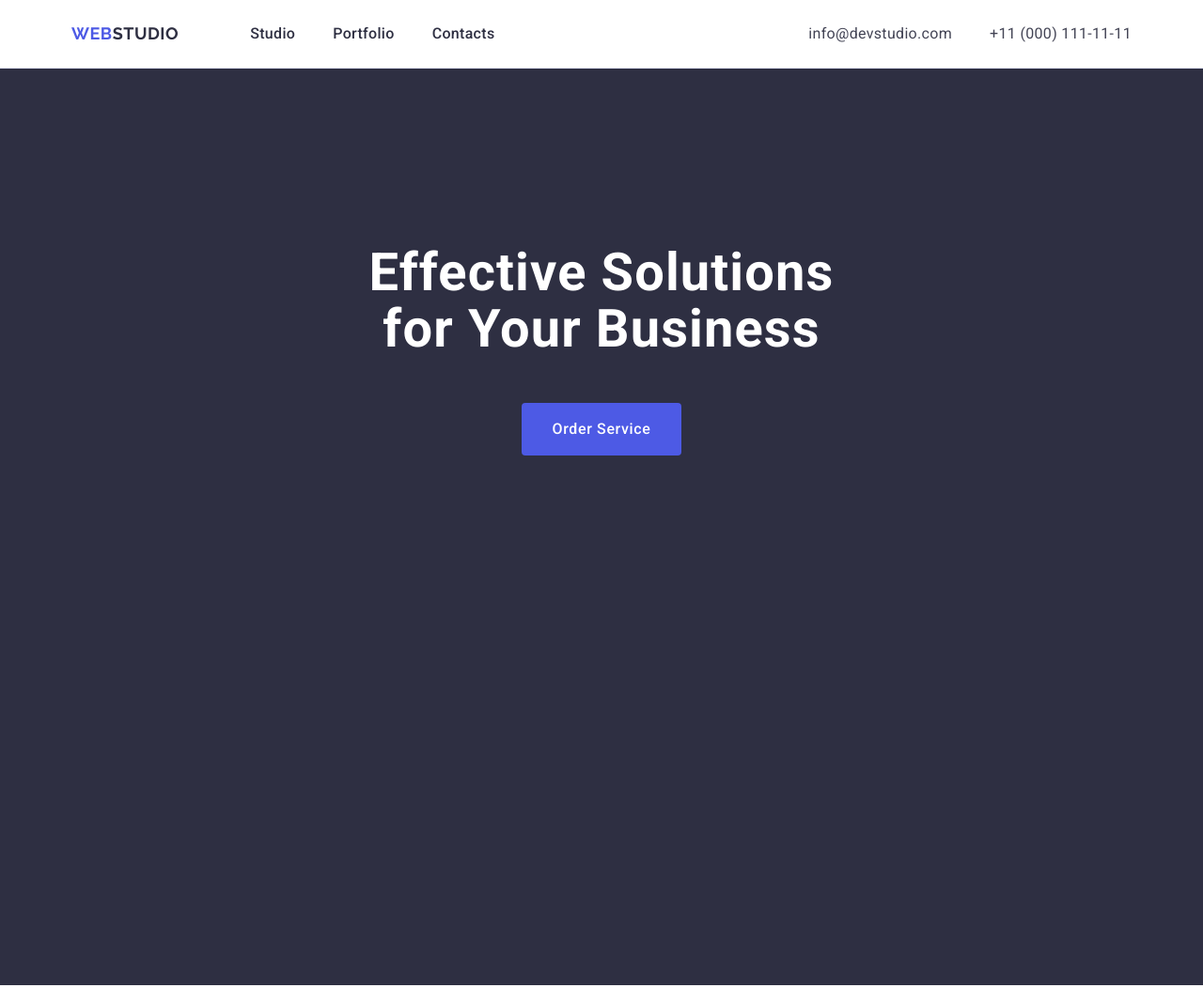
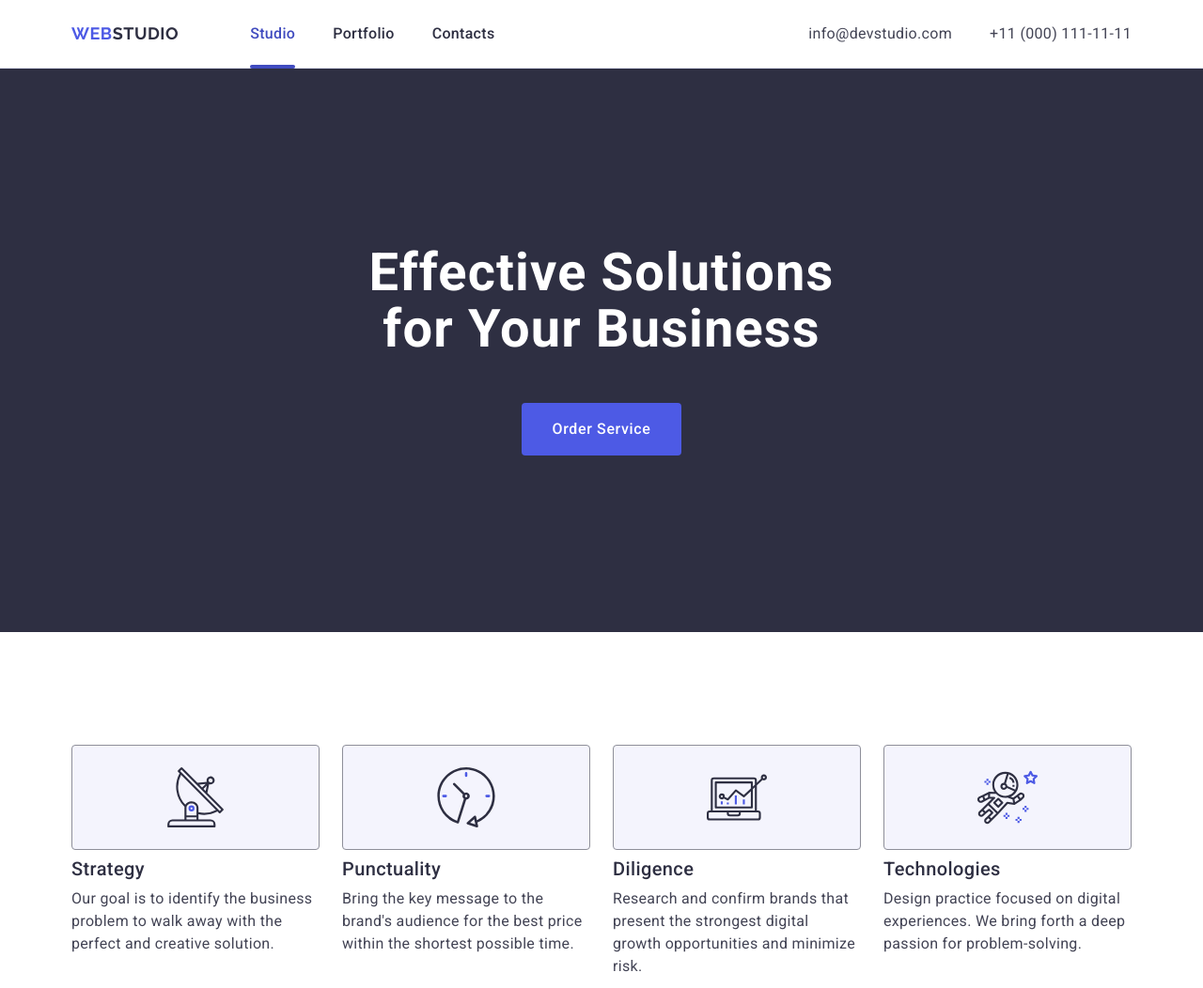
Before and after one commit to olenastepanovych/goit-markup-hw-04, a plain HTML site: page index.html in a window 1280 px wide. Shown: the top 1052 px of the page at 94% size. Drawn offline with nearby package versions, Linux system fonts and the light colour scheme.

Commit message:
first commit

```diff
--- a/css/styles.css
+++ b/css/styles.css
@@ -39,6 +39,8 @@ img {
 
 .header-page {
     border-bottom: 1px solid #e7e9fc;
+    box-shadow: 0 1px 6px 0 rgba(46, 47, 66, 0.08),
+    0 1px 1px 0 rgba(46, 47, 66, 0.16), 0 2px 1px 0 rgba(46, 47, 66, 0.08);
 }
 
 .header-container {
@@ -85,6 +87,22 @@ font-size: 16px;
 line-height: 1.5;
 letter-spacing: 0.02em;
 color: #2e2f42;
+transition: color 250ms cubic-bezier(0.4, 0, 0.2, 1);
+}
+
+.nav-link.current {
+    position: relative;
+}
+
+.nav-link.current::after {
+    content: '';
+    position: absolute;
+    left: 0;
+    bottom: -1px;
+    width: 100%;
+    height: 4px;
+    border-radius: 2px;
+    background-color: #404bbf;
 }
 
 .contacts {
@@ -105,12 +123,14 @@ font-size: 16px;
 line-height: 1.5;
 letter-spacing: 0.02em;
 color: #434455;
+transition: color 250ms cubic-bezier(0.4, 0, 0.2, 1);
 }
 
 .nav-link:hover,
 .nav-link:focus,
 .contacts-link:hover,
-.contacts-link:focus {
+.contacts-link:focus,
+.nav-link.current {
     color: #404bbf;
 }
 
@@ -123,9 +143,6 @@ color: #434455;
 .hero-container {
     display: block;
     align-items: center;
-    width: 1440px;
-    height: 600px;
-
 }
 
 .main-container-text {
@@ -205,6 +222,18 @@ margin-right: auto;
     display: flex; */
     /* flex-wrap: wrap; */
     flex-basis: calc((100% - 72px) / 4);
+}
+
+.icon {
+    display: flex;
+    align-items: center;
+    justify-content: center;
+    height: 112px;
+    background-color: #f4f4fd;
+    border-radius: 4px;
+    border: 1px solid #8e8f99;
+    width: 264px;
+    margin-bottom: 8px;
 }
 
 .subtitle-servis {
--- a/index.html
+++ b/index.html
@@ -20,7 +20,7 @@
       <nav class="header-nav">
         <a class="logo header-logo" href="./index.html">Web<span class="logo-part">Studio</span></a>
         <ul class="nav-list">
-          <li class="nav-item"><a class="nav-link" href="./index.html">Studio</a></li>
+          <li class="nav-item"><a class="nav-link current" href="./index.html">Studio</a></li>
           <li class="nav-item"><a class="nav-link" href="">Portfolio</a></li>
           <li class="nav-item"><a class="nav-link" href="">Contacts</a></li>
         </ul>
@@ -47,19 +47,39 @@
           <h2 class="visually-hidden">Servis</h2>
           <ul class="main-servis-list">
             <li class="main-servis-item">
+              <div class="icon">
+                <svg width="64" height="64">
+                  <use href="./images/icons.svg#icon-antenna"></use>
+                </svg>
+              </div>
                 <h3 class="subtitle-servis">Strategy</h3>
                 <p class="main-servis-text" >Our goal is to identify the business
                     problem to walk away with the perfect and creative solution.</p>
             </li>
             <li class="main-servis-item">
+              <div class="icon">
+                <svg width="64" height="64">
+                <use href="./images/icons.svg#icon-clock"></use>
+              </svg>
+            </div>
                 <h3 class="subtitle-servis">Punctuality</h3>
                 <p class="main-servis-text">Bring the key message to the brand's audience for the best price within the shortest possible time.</p>
             </li>
             <li class="main-servis-item">
+              <div class="icon">
+                <svg width="64" height="64">
+                  <use href="./images/icons.svg#icon-diagram"></use>
+                </svg>
+              </div>
                 <h3 class="subtitle-servis">Diligence</h3>
                 <p class="main-servis-text">Research and confirm brands that present the strongest digital growth opportunities and minimize risk.</p>
             </li>
             <li class="main-servis-item">
+              <div class="icon">
+                <svg width="64" height="64">
+                  <use href="./images/icons.svg#icon-astronaut"></use>
+                </svg>
+              </div>
                 <h3 class="subtitle-servis">Technologies</h3>
                 <p class="main-servis-text">Design practice focused on digital experiences. We bring forth a deep passion for problem-solving.</p>
             </li>
```
Also changed, not shown: images/icons.svg (added). Lines whose indentation alone changed are shown as unchanged.
